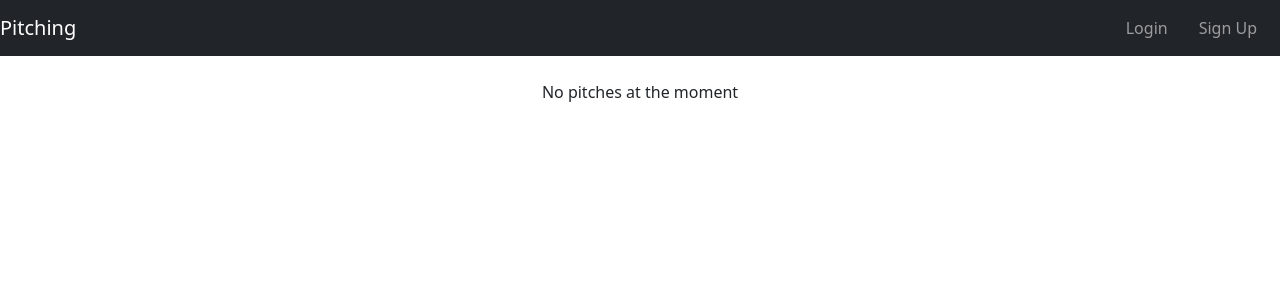
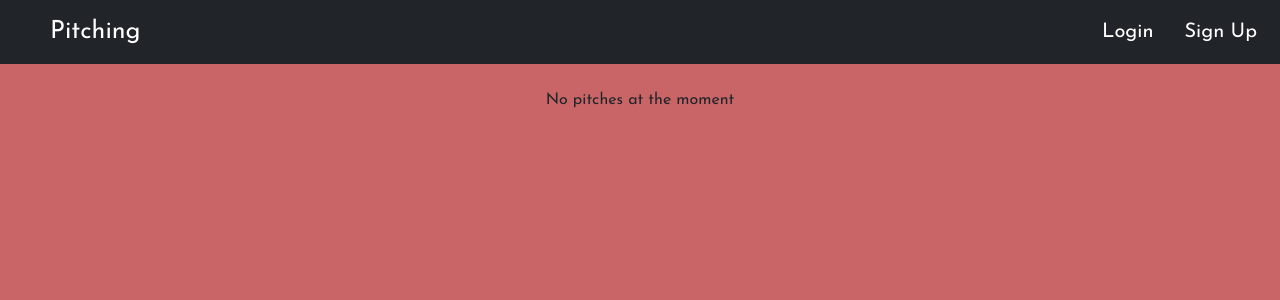
Before and after one commit to Kirugik/sixtysec-pitch, a Flask app: page / in a window 1280 px wide. Shown: the top 300 px of the page. Run offline with Flask 2, Linux system fonts and the light colour scheme; data that the repository does not hold is empty; some libraries are stand-ins or nearby versions.

Commit message:
Style: Add styles for background color in all pages

```diff
--- /dev/null
+++ b/app/static/css/styles.css
@@ -0,0 +1,6 @@
+html, body{
+    margin: 0;
+    padding: 0;
+    font-family: 'Josefin Sans', sans-serif;
+    background-color: #c96567;
+}
--- a/app/templates/base.html
+++ b/app/templates/base.html
@@ -6,16 +6,29 @@
     <meta name="viewport" content="width=device-width, initial-scale=1.0">
 
     {% block head %}
+
+    {% block styles %}
     <!-- bootstrap -->
     <link href="https://cdn.jsdelivr.net/npm/bootstrap@5.0.2/dist/css/bootstrap.min.css" rel="stylesheet" integrity="sha384-EVSTQN3/azprG1Anm3QDgpJLIm9Nao0Yz1ztcQTwFspd3yD65VohhpuuCOmLASjC" crossorigin="anonymous">
 
-    <link rel="stylesheet" href="{{ url_for('static', filename='styles.css') }}">
+    <!-- google fonts -->
+    <link href="https://fonts.googleapis.com/css2?family=Josefin+Sans:ital,wght@0,400;1,200&family=Poppins:wght@200&display=swap" rel="stylesheet">
+
+    <!-- fontawesome icons -->
+    <link rel="stylesheet" href="path/to/font-awesome/css/font-awesome.min.css">
+
+    <link href="//netdna.bootstrapcdn.com/font-awesome/3.2.1/css/font-awesome.css" rel="stylesheet">
+
+
+    <link rel="stylesheet" href="{{ url_for('static', filename='css/styles.css')}}">
+    {% endblock %}
+
     {% endblock %}
 
 </head>
-<body>
+<body style="background-color: #c96567;">
     <nav class="navbar navbar-expand-lg navbar-dark bg-dark text-white">
-        <a class="navbar-brand" href="/">Pitching</a>
+        <a class="navbar-brand" href="/" style="font-size: 25px;margin-left: 50px;">Pitching</a>
         <button class="navbar-toggler" type="button" data-toggle="collapse" data-target="#togglenavbar" aria-controls="togglenavbar" aria-expanded="false" aria-label="Toggle navigation">
             <span class="navbar-toggler-icon"></span>
         </button>
@@ -23,7 +36,7 @@
             <ul class="navbar-nav ms-auto">
                 <li class="dropdown">
                     {% if current_user.is_authenticated %}
-                    <a class="nav-link dropdown-toggle" href="/" id="dropdownMenuButton1" data-bs-toggle="dropdown" aria-expanded="false" style="margin-right: 15px;">
+                    <a class="nav-link dropdown-toggle" href="/" id="dropdownMenuButton1" data-bs-toggle="dropdown" aria-expanded="false" style="margin-right: 15px;color: #ffffff;font-size: 20px;">
                       Pitch Categories
                     </a>
                     <ul class="dropdown-menu" aria-labelledby="dropdownMenuButton1">
@@ -34,17 +47,17 @@
                     </ul>
                 </li>
                 <li class="nav-item">
-                    <a class="nav-link" href="{{url_for('main.user_profile', name=current_user.username)}}" style="margin-right: 15px;">Profile</a>
+                    <a class="nav-link" href="{{url_for('main.user_profile', name=current_user.username)}}" style="margin-right: 15px;color: #ffffff;font-size: 20px;">Profile</a>
                 </li>
                 <li class="nav-item">
-                    <a class="nav-link" href="{{url_for('auth.logout')}}" style="margin-right: 15px;">Logout</a>
+                    <a class="nav-link" href="{{url_for('auth.logout')}}" style="margin-right: 15px;color: #ffffff;font-size: 20px;">Logout</a>
                 </li>
                 {% else %}
                 <li class="nav-item">
-                    <a class="nav-link" href="{{url_for('auth.login')}}" style="margin-right: 15px;">Login</a>
+                    <a class="nav-link" href="{{url_for('auth.login')}}" style="margin-right: 15px;color: #ffffff;font-size: 20px;">Login</a>
                 </li>
                 <li class="nav-item">
-                    <a class="nav-link" href="{{url_for('auth.register')}}" style="margin-right: 15px;">Sign Up</a>
+                    <a class="nav-link" href="{{url_for('auth.register')}}" style="margin-right: 15px;color: #ffffff;font-size: 20px;">Sign Up</a>
                 </li>
                 {% endif %}
             </ul>
--- a/app/templates/index.html
+++ b/app/templates/index.html
@@ -9,7 +9,7 @@
         {% if pitches %}
         {% for pitch in pitches %}
         <div class="col-md-4" >
-            <div class="card" style="margin-bottom: 15px; min-height: 350px; background-color: darksalmon;">
+            <div class="card" style="margin-bottom: 15px; min-height: 350px; background-color: #314455; color: #FFFFFF;">
                 <div class="card-header">
                     <h4>{{pitch.title}}</h4>
                 </div>
@@ -17,11 +17,15 @@
                 <div class="card-body">
                     <p class="card-title">{{pitch.text}}</p>
                     <p class="card-text">Category: {{pitch.category}}</p>
+                    <span class="foot" > <a href="#"><i class="fa-solid fa-thumbs-up" style="color: green;"></i></a> {{pitch.upvote.count()}}</span>
+                    <span class="foot" > <a href="#"><i class="fa-solid fa-thumbs-down" style="color: green;"></i></a> {{pitch.downvote.count()}}</span>
+
+
                 </div>
                 <div class="card-footer">
                     <p style="font-size: 14px;">***Posted by: {{pitch.user.username}} on {{pitch.posted}}</p>
                     <p style="font-size: 14px;">{{pitch.comment.count()}} Comments</p>
-                    <a href="#" class="btn btn-sm" style="background-color: darkolivegreen;">Leave your Comment</a>
+                    <a href="#" class="btn btn-sm" style="background-color: #9e5a63;color: #FFFFFF;">Leave your Comment</a>
                 </div>
             </div>
         </div>
```
Also changed, not shown: app/templates/profile/user_profile.html (+5 -5 lines), app/static/styles.css (deleted).
